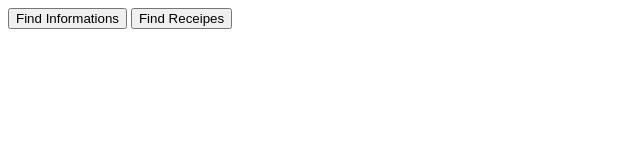
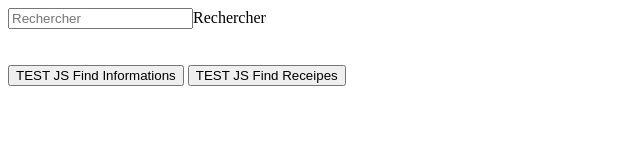
Before and after one commit to DamienCarreau/Projet-WS, a plain HTML site: page index.html in a window 1280 px wide. Shown: the whole page, without its empty margins (0-640 px from the left). Drawn offline with nearby package versions, Linux system fonts and the light colour scheme.

Commit message:
Update index.html

```diff
--- a/index.html
+++ b/index.html
@@ -7,7 +7,6 @@
     <script src="https://code.jquery.com/jquery-3.4.1.min.js"></script>
     <title>Titre de la page</title>
 
-    <title>OUR NAME</title>
     <!-- <meta name="description" content="The HTML5 Herald">
   <meta name="author" content="SitePoint"> -->
 
@@ -20,8 +19,15 @@
 </head>
 
 <body>
-    <input type="button" onclick="findInformation()" value="Find Informations">
-    <input type="button" onclick="findReceipes()" value="Find Receipes">
+    <input type="text" id="req" placeholder="Rechercher"
+	<button id="target">Rechercher</button>
+	<div id="result"></div>
+
+    <br/>
+    <br/>
+
+    <input type="button" onclick="findInformation()" value="TEST JS Find Informations">
+    <input type="button" onclick="findReceipes()" value="TEST JS Find Receipes">
 
     <p id="result_place">
 
```
